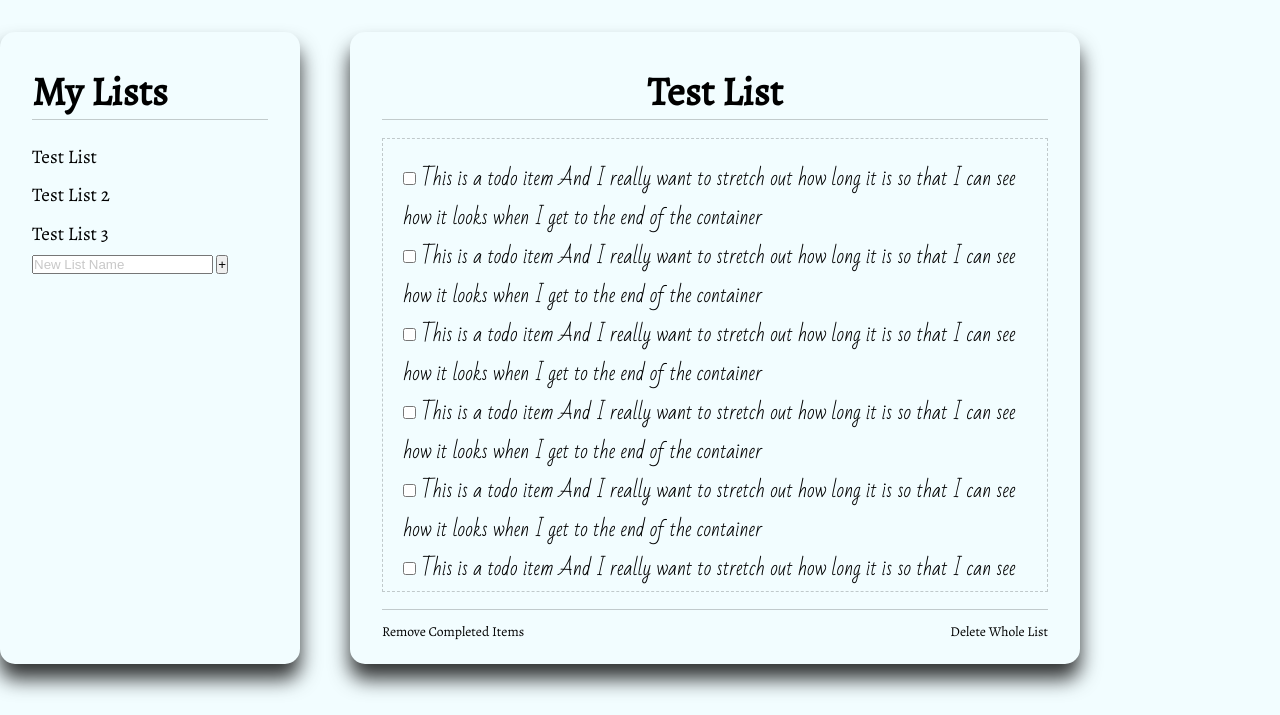
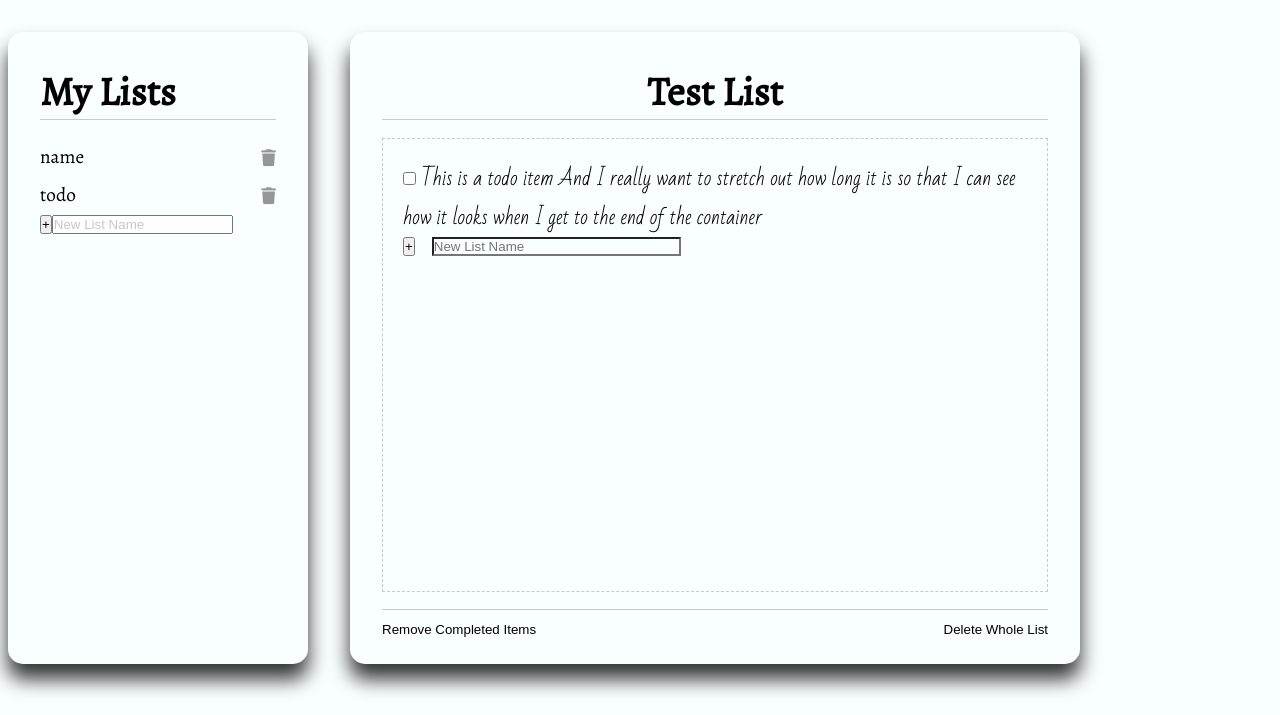
Before and after one commit to Mtec-DrewIvey/toDo, a plain HTML site: page index.html in a window 1280 px wide. Shown: the part 50-765 px from the top of the page. Drawn offline with nearby package versions, Linux system fonts and the light colour scheme.

Commit message:
making minor style changes. Mostly focusing on JS this push. Starting with creating new lists. Created render function to grab lists from within an array where we will store user input and send to local storage. Also, created docs.md file to track/document js for reference

```diff
--- a/css/_variables.scss
+++ b/css/_variables.scss
@@ -3,10 +3,10 @@ $ff-main: "Alegreya", sans-serif;
 $ff-todo: "Bad Script", sans-serif;
 
 // Font Sizes
-$fs-header: 2.5em;
-$fs-lists: 1.5em;
-$fs-todos: 1.25em;
-$fs-delete-options: 0.85em;
+$fs-header: 2.5rem;
+$fs-lists: 1.5rem;
+$fs-todos: 1.25rem;
+$fs-delete-options: 0.85rem;
 
 // Colors
 $color-danger: #bb2124;
--- a/css/mixins/_card.scss
+++ b/css/mixins/_card.scss
@@ -2,7 +2,6 @@
 
 // Cards containing lists and todos
 @mixin card($height: 100%, $width: 100%) {
-	align-self: start;
 	border-radius: 15px;
 	box-shadow: 0 15px 20px rgba(0, 0, 0, 0.8);
 	padding: 2em;
--- a/css/style.scss
+++ b/css/style.scss
@@ -31,8 +31,7 @@ html {
 
 body {
 	min-height: 100vh;
-	overflow: hidden;
-	background-color: #f2fdff;
+	background-color: #f9feff;
 	display: grid;
 	row-gap: 2em;
 	place-items: center;
@@ -65,22 +64,44 @@ Template Styles
 .all-lists {
 	overflow-y: auto;
 	grid-area: list-items;
+	margin-left: 1em;
 	@include card;
 
-	h2 {
-		font-size: 2.5em;
-		border-bottom: 1px solid rgba(0, 0, 0, 0.2);
-		margin-bottom: 0.45em;
-	}
-
 	.lists {
-		list-style: none;
+		list-style: circle;
 		font-size: 1.2em;
 		line-height: 2em;
+
+		.list-name {
+			display: flex;
+			justify-content: space-between;
+			align-items: center;
+
+			.fa-trash {
+				opacity: 40%;
+				cursor: pointer;
+				transition: opacity 150ms ease-in;
+
+				&:hover {
+					opacity: 95%;
+					color: variables.$color-danger;
+				}
+			}
+		}
 	}
 
 	.new::placeholder {
 		opacity: 40%;
+	}
+
+	form {
+		display: flex;
+
+		input {
+			order: 2;
+			min-width: 40%;
+			max-width: 80%;
+		}
 	}
 }
 
@@ -98,12 +119,22 @@ Template Styles
 	font-family: variables.$ff-todo;
 	font-size: variables.$fs-todos;
 	flex-direction: column;
-	align-items: center;
 	height: 80%;
 	overflow-y: auto;
 	border: 1px dashed rgba(0, 0, 0, 0.2);
 	padding: 1em;
 	margin-bottom: 0.85em;
+}
+
+#addTodo {
+	display: flex;
+	gap: 0.85em;
+
+	input {
+		order: 2;
+		width: 40%;
+		background-color: transparent;
+	}
 }
 
 .delete-options {
@@ -113,6 +144,12 @@ Template Styles
 	font-size: variables.$fs-delete-options;
 	padding-top: 0.85em;
 
+	button {
+		border: 0;
+		background-color: transparent;
+		transition: color 100ms ease-in;
+	}
+
 	.remove:hover {
 		@include delete-options;
 	}
--- a/index.html
+++ b/index.html
@@ -23,7 +23,7 @@
 			rel="stylesheet"
 		/>
 		<!-- My links -->
-		<script src="scripts/main.js"></script>
+		<script defer src="scripts/main.js"></script>
 		<link rel="stylesheet" href="css/style.css" />
 		<title>ToDo</title>
 	</head>
@@ -35,10 +35,13 @@
 		<!-- View All Available lists/Add new lists -->
 		<div class="all-lists">
 			<h2 class="all-lists-title">My Lists</h2>
-			<ul class="lists">
-				<li class="active list">Test List</li>
-				<li>Test List 2</li>
-				<li>Test List 3</li>
+			<ul class="lists" data-lists>
+				<!-- <li class="list-name active-list">
+					<span>Test List</span>
+					<l class="fas fa-trash fa-sm"></l>
+				</li>
+				<li class="list-name">Test List 2</li>
+				<li>Test List 3</li> -->
 			</ul>
 			<!-- create form to submit for new list -->
 			<form action="">
@@ -69,74 +72,25 @@
 						container</label
 					>
 				</div>
-				<div class="todo-item">
-					<input type="checkbox" name="item" id="item" />
-					<label for="item"
-						>This is a todo item And I really want to stretch out how long it is
-						so that I can see how it looks when I get to the end of the
-						container</label
-					>
-				</div>
-				<div class="todo-item">
-					<input type="checkbox" name="item" id="item" />
-					<label for="item"
-						>This is a todo item And I really want to stretch out how long it is
-						so that I can see how it looks when I get to the end of the
-						container</label
-					>
-				</div>
-				<div class="todo-item">
-					<input type="checkbox" name="item" id="item" />
-					<label for="item"
-						>This is a todo item And I really want to stretch out how long it is
-						so that I can see how it looks when I get to the end of the
-						container</label
-					>
-				</div>
-				<div class="todo-item">
-					<input type="checkbox" name="item" id="item" />
-					<label for="item"
-						>This is a todo item And I really want to stretch out how long it is
-						so that I can see how it looks when I get to the end of the
-						container</label
-					>
-				</div>
-				<div class="todo-item">
-					<input type="checkbox" name="item" id="item" />
-					<label for="item"
-						>This is a todo item And I really want to stretch out how long it is
-						so that I can see how it looks when I get to the end of the
-						container</label
-					>
-				</div>
-				<div class="todo-item">
-					<input type="checkbox" name="item" id="item" />
-					<label for="item"
-						>This is a todo item And I really want to stretch out how long it is
-						so that I can see how it looks when I get to the end of the
-						container</label
-					>
-				</div>
-				<div class="todo-item">
-					<input type="checkbox" name="item" id="item" />
-					<label for="item"
-						>This is a todo item And I really want to stretch out how long it is
-						so that I can see how it looks when I get to the end of the
-						container</label
-					>
-				</div>
-				<div class="todo-item">
-					<input type="checkbox" name="item" id="item" />
-					<label for="item"
-						>This is a todo item And I really want to stretch out how long it is
-						so that I can see how it looks when I get to the end of the
-						container</label
-					>
+				<div id="addTodo">
+					<input
+						type="text"
+						name="new-list"
+						class="new list"
+						id="newListInput"
+						placeholder="New List Name"
+						aria-label="new list input"
+					/>
+					<button class="btn list" aria-label="create new list button">
+						+
+					</button>
 				</div>
 			</div>
 			<div class="delete-options">
-				<p id="removeCompleted" class="remove">Remove Completed Items</p>
-				<p id="removeList" class="delete">Delete Whole List</p>
+				<button id="removeCompleted" class="remove">
+					Remove Completed Items
+				</button>
+				<button id="removeList" class="delete">Delete Whole List</button>
 			</div>
 		</div>
 	</body>
--- a/scripts/main.js
+++ b/scripts/main.js
@@ -1,30 +1,71 @@
-const res = document.getElementById("res");
-const ct = document.getElementById("count");
-const currentTime = document.getElementById("time");
-const tRes = document.getElementById("timeRes");
+/*
 
-function currentTimeCount() {
-	let time = new Date();
-	let hours = time.getHours();
-	let minutes = time.getMinutes();
-	if (minutes < 10) {
-		minutes = `0${minutes}`;
-	}
-	let t_str = `${hours}:${minutes} `;
-	if (hours > 11) {
-		t_str += "PM";
-	} else {
-		t_str += "AM";
-	}
-	currentTime.innerHTML = `Current Time: ${hours}:${minutes}`;
-	if (hours >= "0" && hours <= "12") {
-		tRes.innerHTML = `Good Morning`;
-	} else if (hours >= "13" && hours <= "16") {
-		tRes.innerHTML = `Good Afternoon`;
-	} else if (hours >= "17" && hours <= "19") {
-		tRes.innerHTML = `Good Evening`;
-	} else if (hours >= "20" && hours <= "23") {
-		tRes.innerHTML = `Good Night`;
+Multiple Lists:
+
+Allow users to create and manage multiple to-do lists.
+Implement a user-friendly way to switch or view various lists, such as tabs or a dropdown menu.
+Task Management:
+
+Enable users to add, edit, and delete tasks within each list.
+Implement drag-and-drop functionality for task reordering.
+Provide a way to mark tasks as completed and clear completed tasks.
+LocalStorage or Database Integration:
+
+Store the to-do lists and tasks persistently using LocalStorage or integrate a backend database if possible.
+This ensures data is not lost when the user refreshes the page or closes the browser.
+User Authentication (Optional):
+
+If you want to add an extra layer of functionality, consider implementing user authentication to allow multiple users to have their own sets of to-do lists.
+Error Handling:
+
+Implement error handling to gracefully handle situations like network errors, incorrect user inputs, or unexpected issues.
+
+Performance Optimization:
+
+Optimize your code and assets to improve loading times.
+Use lazy loading for images and scripts.
+Minify and compress your CSS and JavaScript files.
+*/
+
+const listsContainer = document.querySelector("[data-lists]");
+
+let lists = [
+	{
+		id: 1,
+		name: "name",
+	},
+	{
+		id: 2,
+		name: "todo",
+	},
+];
+
+// Render Task List from array
+function render() {
+	clearElement(listsContainer);
+
+	lists.forEach((list) => {
+		const listElement = document.createElement("li");
+		const listSpan = document.createElement("span");
+		const listTrashEl = document.createElement("i");
+
+		listElement.dataset.listID = list.id; // Set data attr on list so we can identify which list is active.
+		listElement.classList.add("list-name");
+		listTrashEl.classList.add("fas", "fa-trash", "fa-sm");
+
+		listsContainer.appendChild(listElement);
+		listElement.appendChild(listSpan);
+		listElement.appendChild(listTrashEl);
+
+		listSpan.innerText = list.name;
+	});
+}
+
+// removes any old elements and only adds new elements to page
+function clearElement(element) {
+	while (element.firstChild) {
+		element.removeChild(element.firstChild);
 	}
 }
-setInterval(currentTimeCount, 1000);
+
+render();
```
Also changed, not shown: css/style.css, 2 other files.
